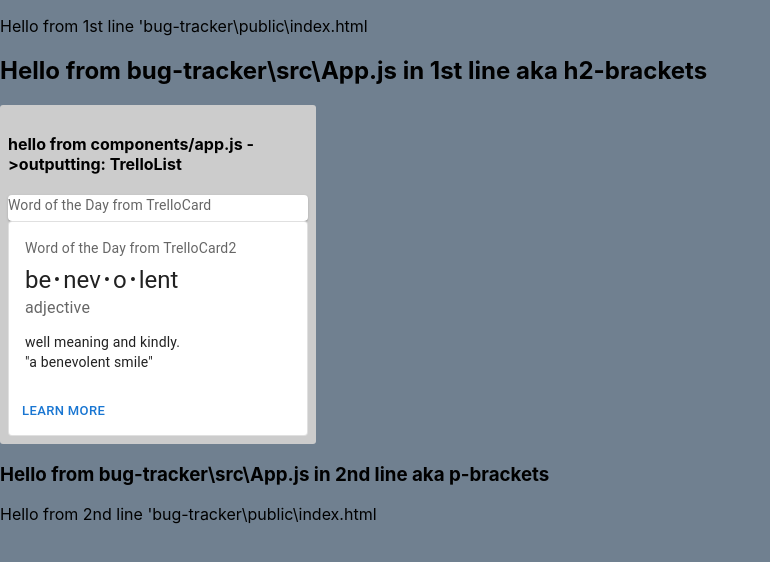
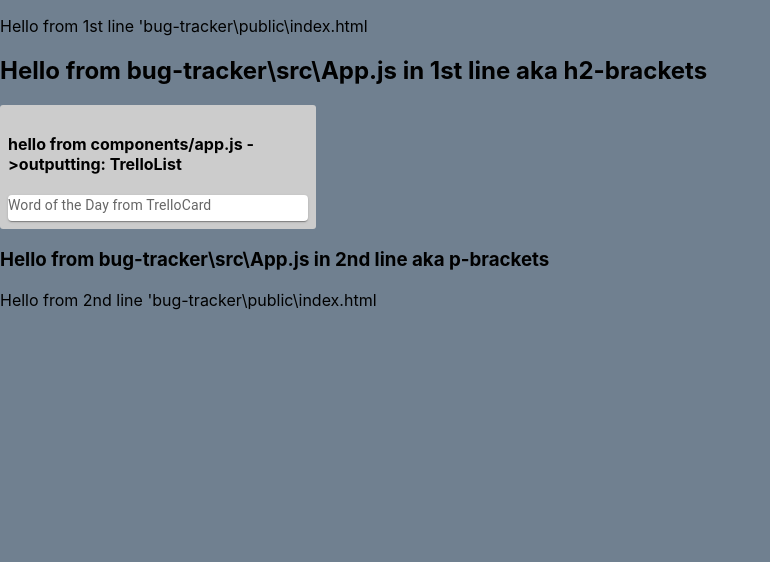
Before and after one commit to kespinak/Bug-Tracker, a React (Create React App) app: page / in a window 1280 px wide. Shown: the top 562 px of the page, without its empty margins (0-770 px from the left). Built offline with nearby package versions, Linux system fonts and the light colour scheme.

Commit message:
edited store/index.js file to convert createStore to configureStore and I created const reducer & const store...only 2 problems left 1: not using rootReducer 2: lists is undefined on app.js

```diff
--- a/package.json
+++ b/package.json
@@ -7,6 +7,7 @@
     "@emotion/styled": "^11.10.5",
     "@material-ui/core": "^4.12.4",
     "@mui/material": "^5.10.16",
+    "@reduxjs/toolkit": "^1.9.1",
     "@testing-library/jest-dom": "^5.16.5",
     "@testing-library/react": "^13.4.0",
     "@testing-library/user-event": "^13.5.0",
--- a/public/index.html
+++ b/public/index.html
@@ -15,5 +15,6 @@
     <p>Hello from 1st line 'bug-tracker\public\index.html</p>
     <div id="root"></div>
     <p>Hello from 2nd line 'bug-tracker\public\index.html</p>
+    <!-- h1 with inline styles -->
   </body>
 </html>
--- a/src/components/App.js
+++ b/src/components/App.js
@@ -5,25 +5,48 @@ import React, { Component } from 'react'; //THIS ISN'T BEING USED (SEE 'class Ap
 import TrelloList from './TrelloList';
 
 import { connect } from 'react-redux';
+import { render } from 'react-dom';
 
 // class App extends Component { // 5:30min
-function App() {
-  // const { lists } = this.props; //THIS MIGHT HAVE TO MOVE ABOVE RETURN()...
-  return (
-    <React.Fragment>
-      <div className='App'>
-        <h2>Hello from bug-tracker\src\App.js in 1st line aka h2-brackets</h2>
-        {/* {lists.map(list => (<trelloList title={list.title} cards={lists.cards} />))} */}
-        <TrelloList title='hello from components/app.js ->outputting: TrelloList'/>
-      </div>
-      <h3>Hello from bug-tracker\src\App.js in 2nd line aka p-brackets</h3>
-    </React.Fragment>
-  );
+// function App() {
+//   // * BIG PROBLEM 1.1 (LOOK BELOW & ALSO LOOK UNDER RETURN() FOR {LISTS.MAP...})
+//   return (
+//     <React.Fragment>
+//       const { lists } = this.props; //THIS MIGHT HAVE TO MOVE ABOVE RETURN()...
+//       <div className='App'>
+//         <h2>Hello from bug-tracker\src\App.js in 1st line aka h2-brackets</h2>
+//         {/* { lists.map(list => (<TrelloList title={list.title} cards={lists.cards} />))} */}
+//         <TrelloList title='hello from components/app.js ->outputting: TrelloList'/>
+//       </div>zxc
+//       <h3>Hello from bug-tracker\src\App.js in 2nd line aka p-brackets</h3>
+//     </React.Fragment>
+//   );
+// }
+
+// * BIG PROBLEM: LOOK UNDER RENDER() FOR {LISTS.MAP}
+class App extends Component {
+  render() {
+    const { lists } = this.props; //THIS MIGHT HAVE TO MOVE ABOVE RETURN()...
+    return (
+        <div className='App'>
+          <h2>Hello from bug-tracker\src\App.js in 1st line aka h2-brackets</h2>
+          <TrelloList title='hello from components/app.js ->outputting: TrelloList'/>
+          {/* {console.log('test')} */}
+          {/* I FIXED LISTS.MAP BY ADDING A "?".... because value of lists is undefined*/}
+          { lists?.map(list => (
+            <TrelloList title={list.title} cards={list.cards} />
+            ))}
+          <h3>Hello from bug-tracker\src\App.js in 2nd line aka p-brackets</h3>
+        </div>
+    )
+  }
 }
 
-// const mapStateToProps = state => ({
-//   lists: state.lists
-// })
+// // * MINOR PROBLEM 1.2
+const mapStateToProps = state => ({
+  lists: state.lists
+})
 
-// export default connect(mapStateToProps) (App);
-export default App;
+export default connect(mapStateToProps)(App); // * BIG PROBLEM 1.3 =
+// export default connect(mapStateToProps);
+// export default App;
--- a/src/components/TrelloList.js
+++ b/src/components/TrelloList.js
@@ -7,7 +7,7 @@ const TrelloList = ({title}) => {
         <div style={StyleSheet.container}>
             <h4>{title}</h4>
             <TrelloCard />
-            <TrelloCard2 />
+            {/* <TrelloCard2 /> */}
         </div>
     )
 };
--- a/src/index.js
+++ b/src/index.js
@@ -1,4 +1,6 @@
 //PROBLEM1: LINE 15... PROVIDER doesn't RENDER ANY CHILD COMPONENTS around 8min-10min mark
+
+// import { BrowserRouter as Router } from 'react-router-dom';
 
 import './index.css';
 import React from 'react';
@@ -8,16 +10,14 @@ import reportWebVitals from './reportWebVitals';
 
 import store from './store';
 // import store from './store/store'; // SHOULD i DELETE THIS, I DID THIS INSTEAD OF THE PREVIOUS LINE
-import { createStoreHook, Provider } from 'react-redux'; //7:30min SHOULD I DELETE THIS? NOT SURE IF ITS READING IT...
+import { Provider } from 'react-redux'; //7:30min SHOULD I DELETE THIS? NOT SURE IF ITS READING IT...
 // import { Provider } from 'react'; // SHOULD i DELETE THIS, I DID THIS INSTEAD OF THE PREVIOUS LINE
-
 
 const root = ReactDOM.createRoot(document.getElementById('root'));
 root.render(
-  <App /> //WHY WONT THIS LOAD IF ITS WRAPPED IN PROVIDER???
-  // <Provider store={store}>
-  //   <App />
-  // </Provider>
+  <Provider store={store}>
+    <App />
+  </Provider>
 );
 
 // ReactDOM.render(
@@ -25,6 +25,20 @@ root.render(
 //     <App />
 //   </Provider>,
 //   document.getElementById('root')
+// );
+
+// ReactDOM.render(
+//   <Router store={store}>
+//     <App />
+//   </Router>, document.getElementById('root')
+// );
+
+// const root = ReactDOM.createRoot(document.getElementById('root'));
+// root.render(
+//   <App /> //WHY WONT THIS LOAD IF ITS WRAPPED IN PROVIDER???
+//   // <Provider store={store}>
+//   //   <App />
+//   // </Provider>
 // );
 
 // This was from ./index.js...ILL JUST USE THIS AS A REFERENCE...
--- a/src/reducers/listsReducer.js
+++ b/src/reducers/listsReducer.js
@@ -1,7 +1,7 @@
 const initialState = [
     {
+        title: 'Todo',
         id: 0,
-        title: 'Todo',
         cards: [
             {
                 id: 0,
@@ -12,9 +12,8 @@ const initialState = [
                 text: 'we used a mix between material UI, React, and Styled components'
             }
         ]
-
     }
-]
+];
 
 const listsReducer = (state = initialState, action) => {
     switch(action.type) {
--- a/src/store/index.js
+++ b/src/store/index.js
@@ -1,6 +1,13 @@
-import { createStoreHook } from 'react-redux';
+import { configureStore } from '@reduxjs/toolkit';
 import rootReducer from '../reducers';
+import { combineReducers } from 'redux';
 
-const store = createStoreHook(rootReducer);
+const reducer = combineReducers({
+
+});
+
+const store = configureStore({
+    reducer
+});
 
 export default store;
```
Also changed, not shown: 1 other file (tests, documents, lock files or other folders).
